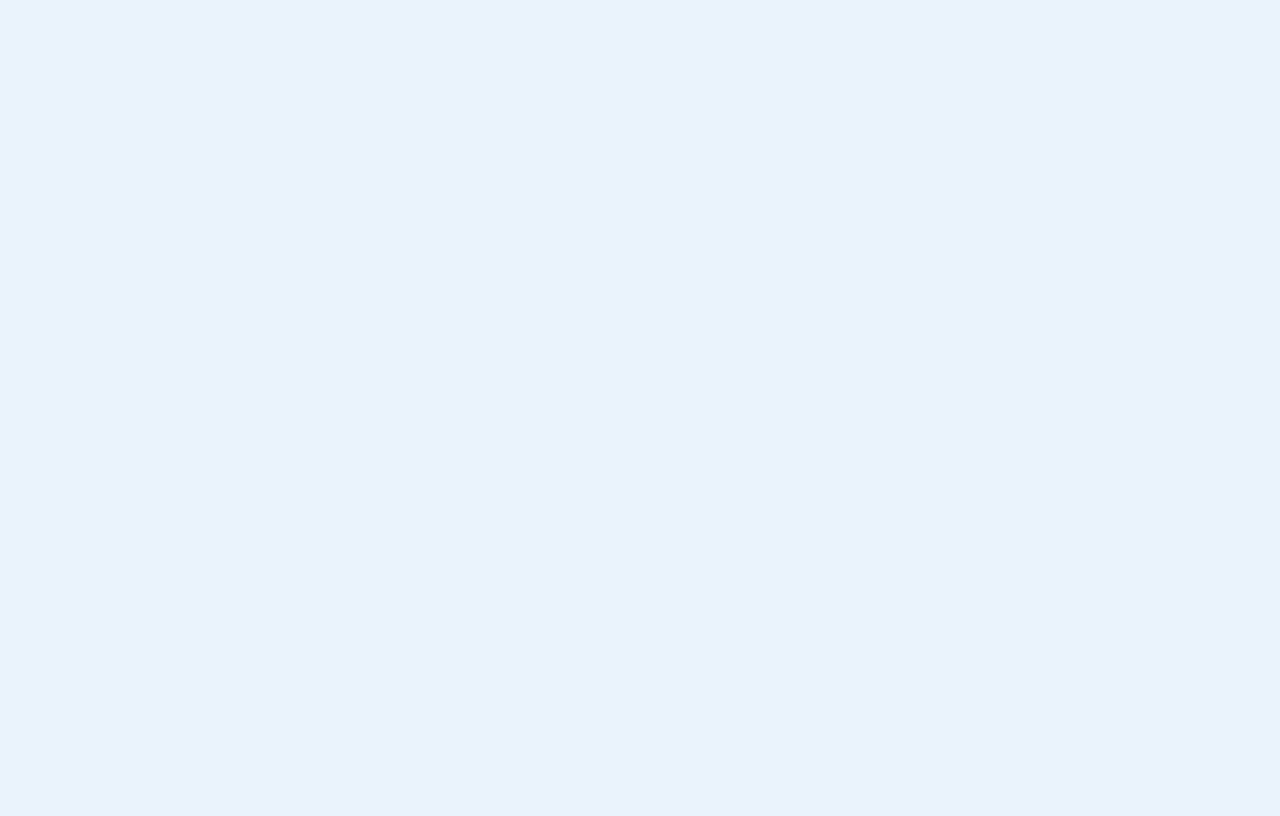
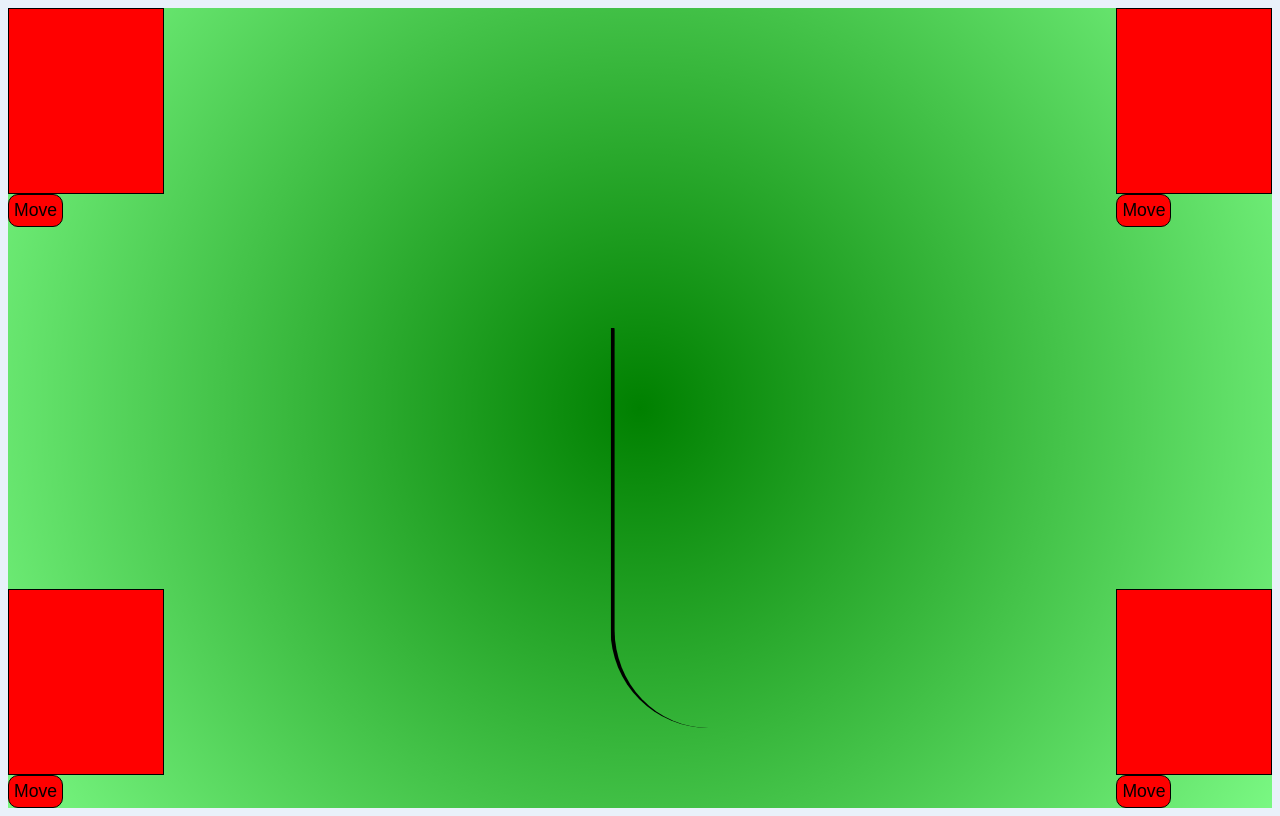
Before and after one commit to Taqi-Niazi/React, a React (Vite) app: page /Styling in a window 1280 px wide. Before the commit this address had no page. Built offline with nearby package versions, Linux system fonts and the light colour scheme.

Commit message:
optimised styling.jsx

```diff
--- a/src/App.jsx
+++ b/src/App.jsx
@@ -1,7 +1,7 @@
 import { BrowserRouter as Router, Route, Routes } from 'react-router-dom';
 import Projects from './Projects';
 import Home from "./Home";
-import Button from './Button';
+import Styling from './Styling';
 import Card from "./Card";
 import ClickEvent from "./ClickEvent";
 import ColorPick from "./ColorPick";
@@ -31,7 +31,7 @@ function App() {
       <Routes>
         <Route path="/" element={<Home />} />
         <Route path="/Projects" element={<Projects />} />
-        <Route path="/Button" element={<Button />} />
+        <Route path="/Styling" element={<Styling />} />
         <Route path="/Card" element={<Card />} />
         <Route path="/ClickEvent" element={<ClickEvent />} />
         <Route path="/ColorPick" element={<ColorPick />} />
--- a/src/Button.jsx
+++ /dev/null
@@ -1,18 +0,0 @@
-
-
-function Button(){
-    const styles= {
-
-            backgroundColor: "hsl(200, 100%, 50%)",
-            color: "white",
-            padding: "10px, 20px",
-            borderRadius: "5px",
-            border: "none",
-            cursor: 'pointer',
-
-    }
-    return (
-        <button style={styles}>Click me</button>
-    )
-}
-export default Button;
--- a/src/Projects.jsx
+++ b/src/Projects.jsx
@@ -6,7 +6,7 @@ function Projects(){
      <>
         <div className='boxgrid'>
 
-         <button className='prbutton'><Link to="/Button"><p className='small'>Button</p></Link></button>
+         <button className='prbutton'><Link to="/Styling"><p className='small'>Styling</p></Link></button>
          <button className='prbutton'><Link to="/Card"><p className='small'>Card</p></Link></button>
          <button className='prbutton'><Link to="/ClickEvent"><p  className="medium">ClickEvent</p></Link></button>
          <button className='prbutton'><Link to="/ColorPick"><p  className="medium">ColorPick</p></Link></button>
--- /dev/null
+++ b/src/Styling.jsx
@@ -0,0 +1,78 @@
+import React, { useState } from 'react';
+import './stylingbtn.css'; // Import your CSS file
+
+function Styling() {
+  // State to track whether the CSS style should be applied
+  const [isStyled1, setIsStyled1] = useState(false);
+  const [isStyled2, setIsStyled2] = useState(false);
+  const [isStyled3, setIsStyled3] = useState(false);
+  const [isStyled4, setIsStyled4] = useState(false);
+
+  // Function to toggle the style
+  const toggleStyle1 = () => {
+    setIsStyled1(!isStyled1);
+  };
+  const toggleStyle2 = () => {
+    setIsStyled2(!isStyled2);
+  };
+  const toggleStyle3 = () => {
+    setIsStyled3(!isStyled3);
+  };
+  const toggleStyle4 = () => {
+    setIsStyled4(!isStyled4);
+  };
+
+  return (
+    <div>
+
+      <div className="container">
+      <div className="stick"></div>
+        <div className="box1">
+        {/* Conditionally apply a class based on `isStyled` */}
+          <div className={isStyled1 ? 'styledDiv1' : 'normalDiv1'}></div>
+
+          {/* Button to toggle the style */}
+          <button onClick={toggleStyle1}>
+           Move
+          </button>
+      </div>
+
+      <div className="box2">
+        {/* Conditionally apply a class based on `isStyled` */}
+          <div className={isStyled2 ? 'styledDiv2' : 'normalDiv2'}>
+          </div>
+
+          {/* Button to toggle the style */}
+          <button onClick={toggleStyle2}>
+           Move
+          </button>
+      </div>
+
+      <div className="box3">
+        {/* Conditionally apply a class based on `isStyled` */}
+          <div className={isStyled3 ? 'styledDiv3' : 'normalDiv3'}>
+          </div>
+
+          {/* Button to toggle the style */}
+          <button onClick={toggleStyle3}>
+           Move
+          </button>
+      </div>
+
+      <div className="box4">
+        {/* Conditionally apply a class based on `isStyled` */}
+          <div className={isStyled4 ? 'styledDiv4' : 'normalDiv4'}>
+          </div>
+
+          {/* Button to toggle the style */}
+          <button onClick={toggleStyle4}>
+           Move
+          </button>
+      </div>
+    </div>
+
+    </div>
+  );
+}
+
+export default Styling;
--- /dev/null
+++ b/src/stylingbtn.css
@@ -0,0 +1,116 @@
+/* Centering container */
+.container {
+    height: 100vh;
+    display: flex;
+    justify-content: center;
+    align-items: center;
+    position: relative;
+    background:radial-gradient(circle, green, #00ff007a);
+  }
+
+  /* Set initial position in the four corners */
+  .box1 {
+    position: absolute;
+    top: 0;
+    left: 0;
+  }
+
+  .box2 {
+    position: absolute;
+    top: 0;
+    right: 0;
+  }
+
+  .box3 {
+    position: absolute;
+    bottom: 0;
+    left: 0;
+  }
+
+  .box4 {
+    position: absolute;
+    bottom: 0;
+    right: 0;
+  }
+
+  /* Styling for each div element */
+  .normalDiv1, .normalDiv2, .normalDiv3, .normalDiv4 {
+    width: 12vw;
+    height: 23vh;
+    background-color: red;
+    transition: transform 4s ease;
+    border: 1px solid black;
+  }
+
+  /* Apply animation to move each div towards the center */
+  .styledDiv1, .styledDiv2, .styledDiv3, .styledDiv4 {
+    width: 12vw;
+    height: 23vh;
+    background-color: red;
+    border: 3px solid black;
+    transition: transform 2s ease;
+  }
+
+  @keyframes move1{
+    0%{ border-radius: 0px;}
+    100%{border-radius: 0 100%;
+        transform: translate(40.5vw, 28vh);
+    }
+  }
+  .styledDiv1 {
+    animation: move1 6s forwards;
+ }
+ @keyframes move2{
+    0%{ border-radius: 0px;}
+    100%{border-radius: 100% 0;
+        transform: translate(-45vw, 28vh);
+    }
+  }
+  .styledDiv2 {
+    animation: move2 6s forwards;
+  }
+  @keyframes move3{
+    0%{ border-radius: 0px;}
+    100%{border-radius: 0 100%;
+        transform: translate(40.5vw, -45vh) rotate(47deg);
+    }
+  }
+  .styledDiv3 {
+    animation: move3 6s forwards;
+  }
+  @keyframes move4{
+    0%{ border-radius: 0px;}
+    100%{border-radius: 100% 0;
+        transform: translate(-45vw, -45vh) rotate(42deg);
+    }
+  }
+  .styledDiv4 {
+    animation: move4 6s forwards;
+  }
+
+  /* Styling for the "flower stick" element in the center */
+  .stick {
+    height: 50vh;
+    width: 15vw;
+    border: 4px solid black;
+    border-radius: 0px 100px 100px 100px;
+    border-right: 0px;
+    border-top: 0px;
+    border-left: -1px;
+    border-bottom: 0px;
+    position: absolute;
+    top: 50%;  /* Center vertically */
+    left: 50%; /* Center horizontally */
+    transform: translate(-15%, -20%); /* Offset to precisely center it */
+  }
+
+  /* Button styling */
+  button {
+    border: 1px solid black;
+    border-radius: 10px;
+    background-color: red;
+    padding: 5px;
+    font-size: 1.1em;
+    z-index: 1; /* Keeps buttons above the div elements */
+    position: relative;
+  }
```
